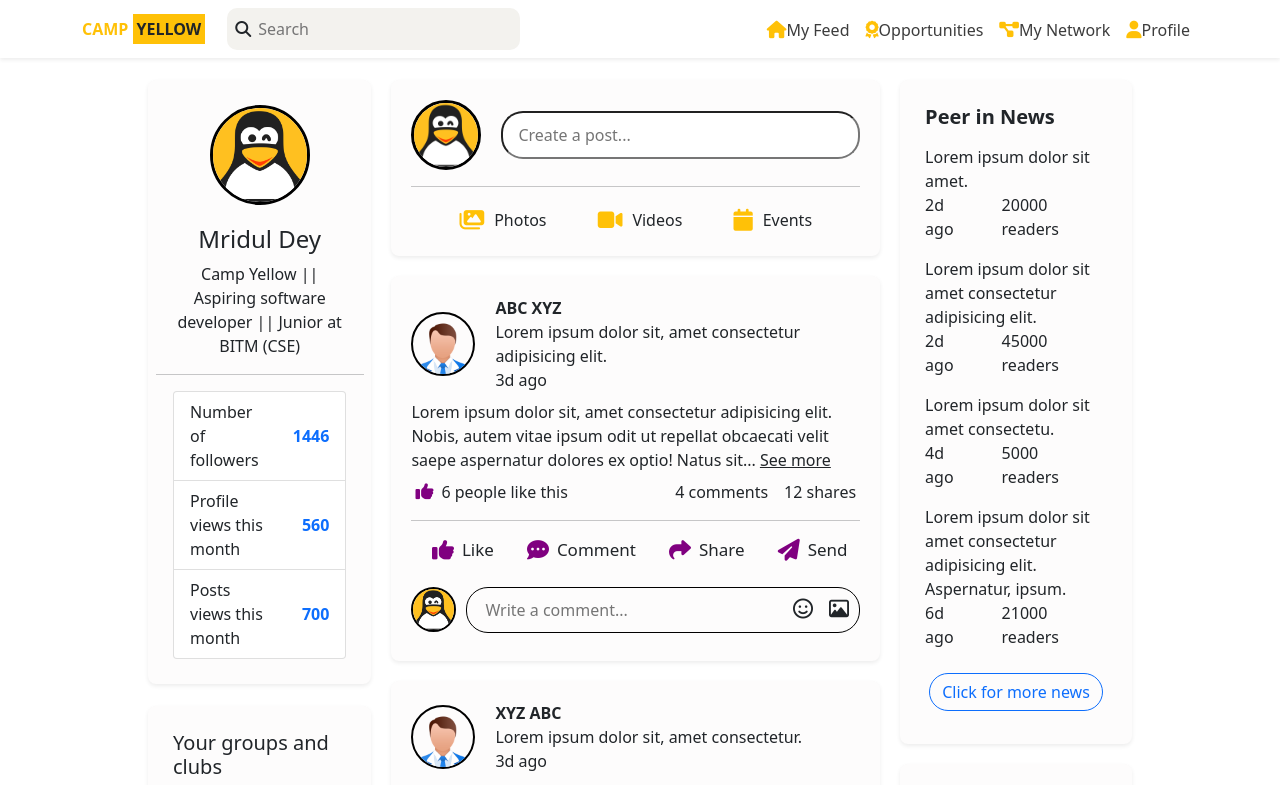
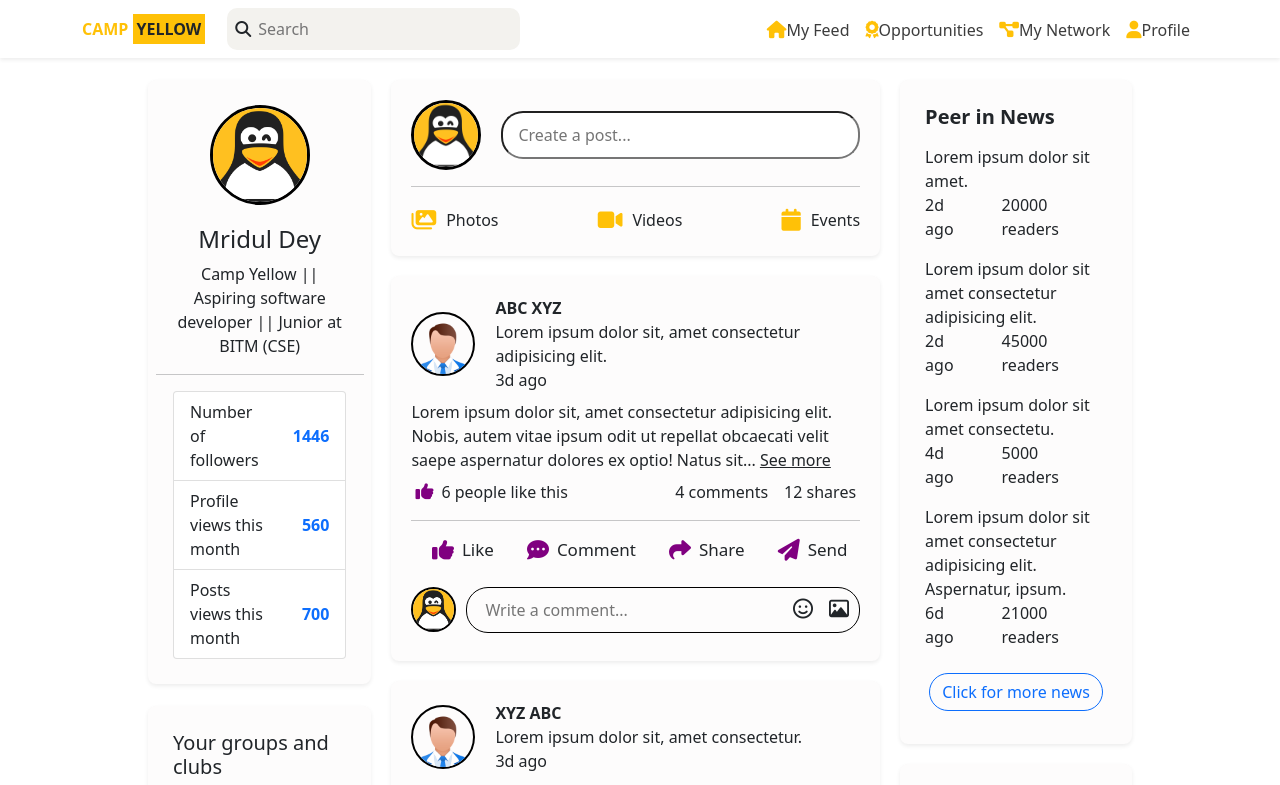
Before and after one commit to mridul4101/camp-yellow-assignment, a Next.js app: page / in a window 1280 px wide. Shown: the top 785 px of the page. Built offline with nearby package versions, Linux system fonts and the light colour scheme.

Commit message:
Fixed createPost buttons

```diff
--- a/components/CreatePost.js
+++ b/components/CreatePost.js
@@ -12,7 +12,7 @@
 
             <hr style={{ width: '100%' }} />
 
-            <div className="d-flex justify-content-between px-5">
+            <div className="d-flex justify-content-between">
 
                 <div className={`${classes.postAttachments} d-flex align-items-center`}>
                     <span className={classes.attachmentIcon}>
```
